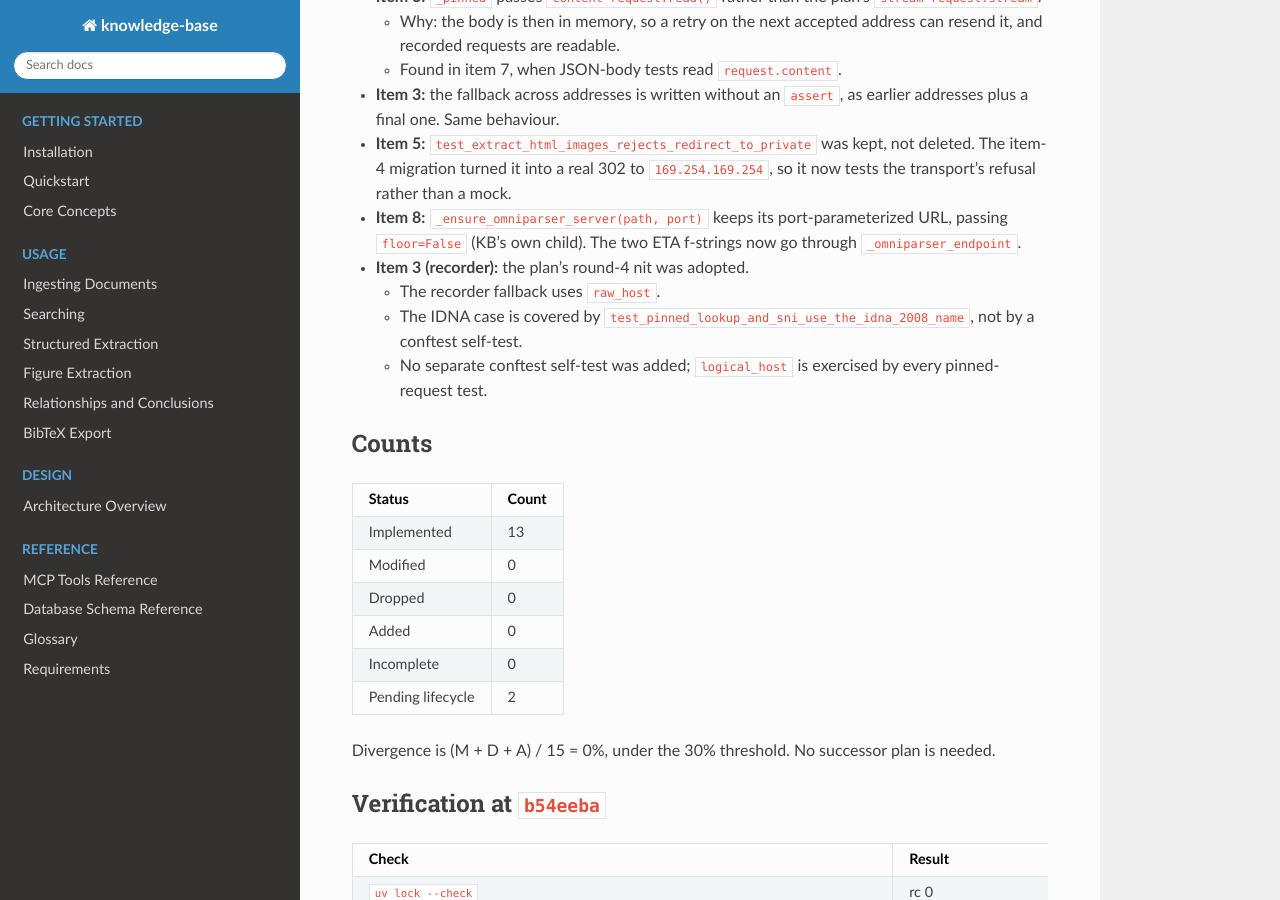
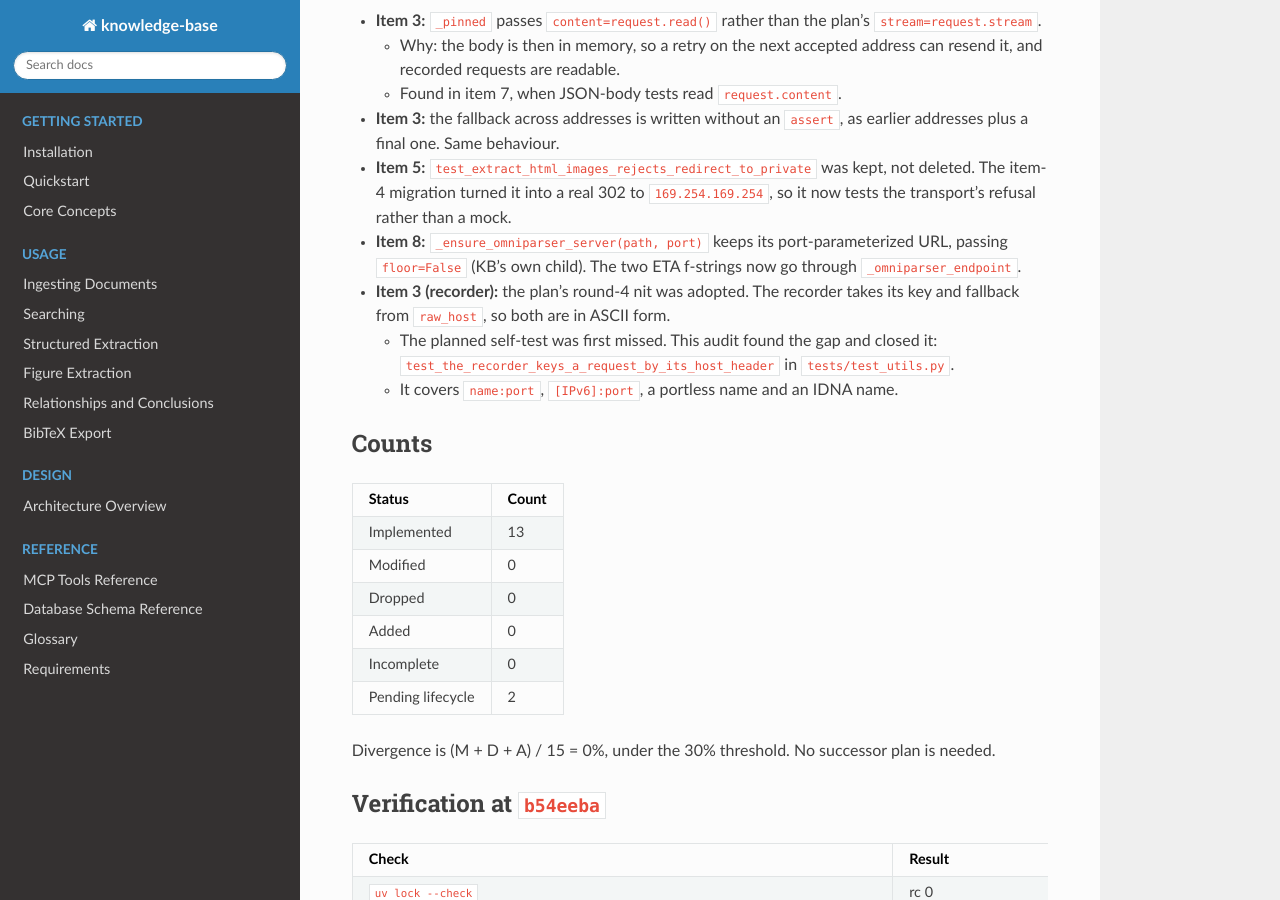
Before and after one commit to dutiona/knowledge-base, a Sphinx documentation site: the page built from docs/plans/2026-11-16-redirect-hop-ssrf-implementation-audit.md, in a window 1280 px wide and 900 px high, scrolled down 1050 px. Built offline with Sphinx 7.4.7 and the Read the Docs theme 3.1.0, drawn with Linux system fonts in a browser that asks for light colours; some of the changed text lies outside the part shown.

Commit message:
test: pin the recorder's Host-header key, as the plan's item 3 required
The plan asked for a self-test of how http_requests keys a pinned request
(name:port, bracketed IPv6, portless, IDNA); the implementation audit
found it missing. The audit records the gap as closed.

```diff
--- a/docs/plans/2026-11-16-redirect-hop-ssrf-implementation-audit.md
+++ b/docs/plans/2026-11-16-redirect-hop-ssrf-implementation-audit.md
@@ -2,7 +2,8 @@
 
 - Approved plan: `docs/plans/2026-11-16-redirect-hop-ssrf.md`, SHA-256
   `7f2a54eeb798c4bdd06d5a3fbd52817e378af744bf0c84d5e678089ee508d8f4`. Approved on #587.
-- Audited head: `b54eeba` (branch `fix/572-redirect-hop-ssrf`).
+- Audited head: the commit adding this file's final revision (branch `fix/572-redirect-hop-ssrf`); the gate below
+  was re-run there.
 - Scope: pre-review.
 
 ## Items
@@ -39,11 +40,11 @@ Each of these keeps the approved intent, so none is counted as Modified.
   turned it into a real 302 to `169.254.169.254`, so it now tests the transport's refusal rather than a mock.
 - **Item 8:** `_ensure_omniparser_server(path, port)` keeps its port-parameterized URL, passing
   `floor=False` (KB's own child). The two ETA f-strings now go through `_omniparser_endpoint`.
-- **Item 3 (recorder):** the plan's round-4 nit was adopted.
-  - The recorder fallback uses `raw_host`.
-  - The IDNA case is covered by `test_pinned_lookup_and_sni_use_the_idna_2008_name`, not by a conftest
-    self-test.
-  - No separate conftest self-test was added; `logical_host` is exercised by every pinned-request test.
+- **Item 3 (recorder):** the plan's round-4 nit was adopted. The recorder takes its key and fallback from
+  `raw_host`, so both are in ASCII form.
+  - The planned self-test was first missed. This audit found the gap and closed it:
+    `test_the_recorder_keys_a_request_by_its_host_header` in `tests/test_utils.py`.
+  - It covers `name:port`, `[IPv6]:port`, a portless name and an IDNA name.
 
 ## Counts
 
```
Also changed, not shown: 1 other file.
